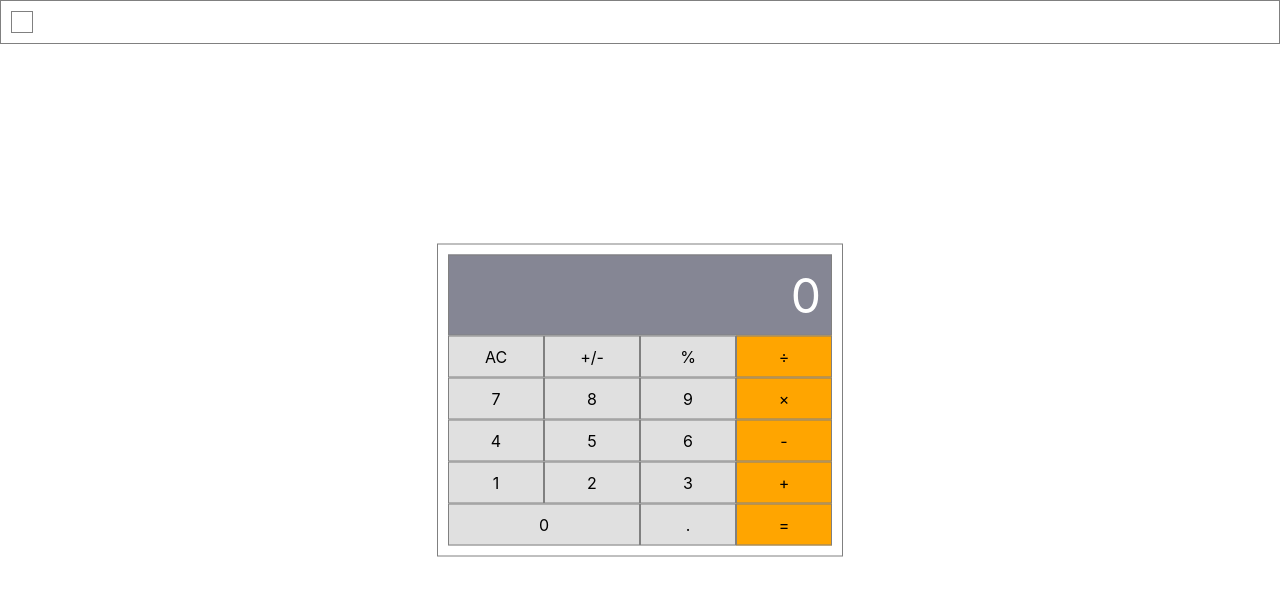
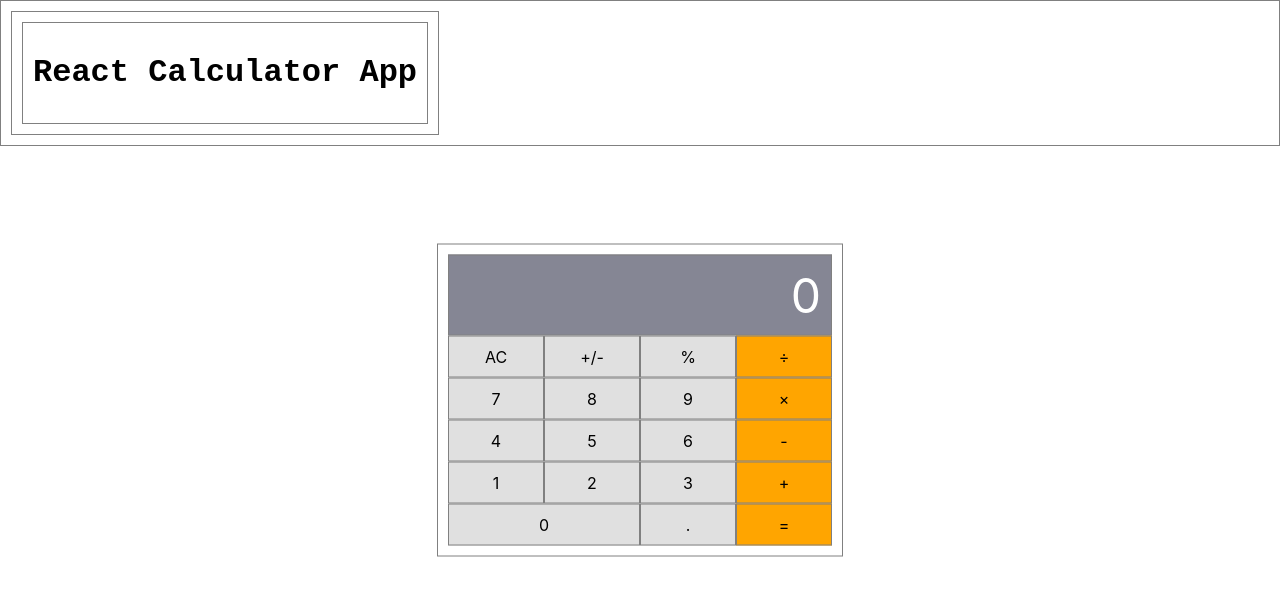
Before and after one commit to nilab-khwaja/math-magicians, a React (Create React App) app: page / in a window 1280 px wide. Shown: the top 596 px of the page. Built offline with nearby package versions, Linux system fonts and the light colour scheme.

Commit message:
add a child compnent (heading) to the calculator component

```diff
--- a/src/App.css
+++ b/src/App.css
@@ -6,10 +6,17 @@ body {
   box-sizing: border-box;
 }
 
+.heading {
+  align-items: center;
+  font-family: 'Courier New', Courier, monospace;
+  text-align: center;
+  left: 50%;
+}
+
 .calculator {
   display: grid;
   grid-template-columns: repeat(4, 1fr);
-  position: fixed;
+  position: absolute;
   top: 50%;
   left: 50%;
   transform: translate(-50%, -50%);
--- a/src/components/calculator.jsx
+++ b/src/components/calculator.jsx
@@ -1,7 +1,10 @@
 import React from 'react';
+import Heading from './heading';
 
 const Calculator = () => (
+
   <>
+    <Heading />
     <div className="calculator">
       <div className="result">0</div>
       {/* symboles */}
--- /dev/null
+++ b/src/components/heading.jsx
@@ -0,0 +1,12 @@
+import React from 'react';
+
+function Heading() {
+  return (
+    <div>
+      <h1 className="heading">React Calculator App</h1>
+      <br />
+    </div>
+  );
+}
+
+export default Heading;
```
